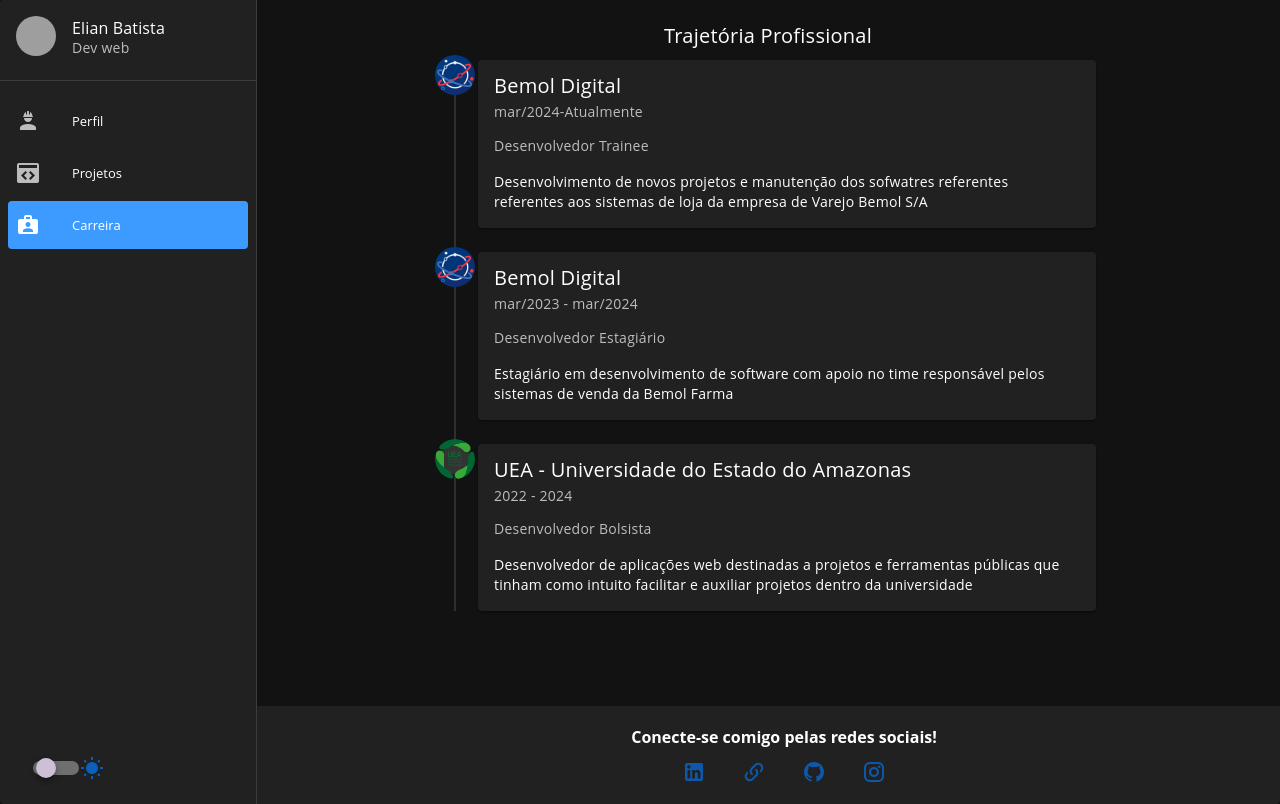
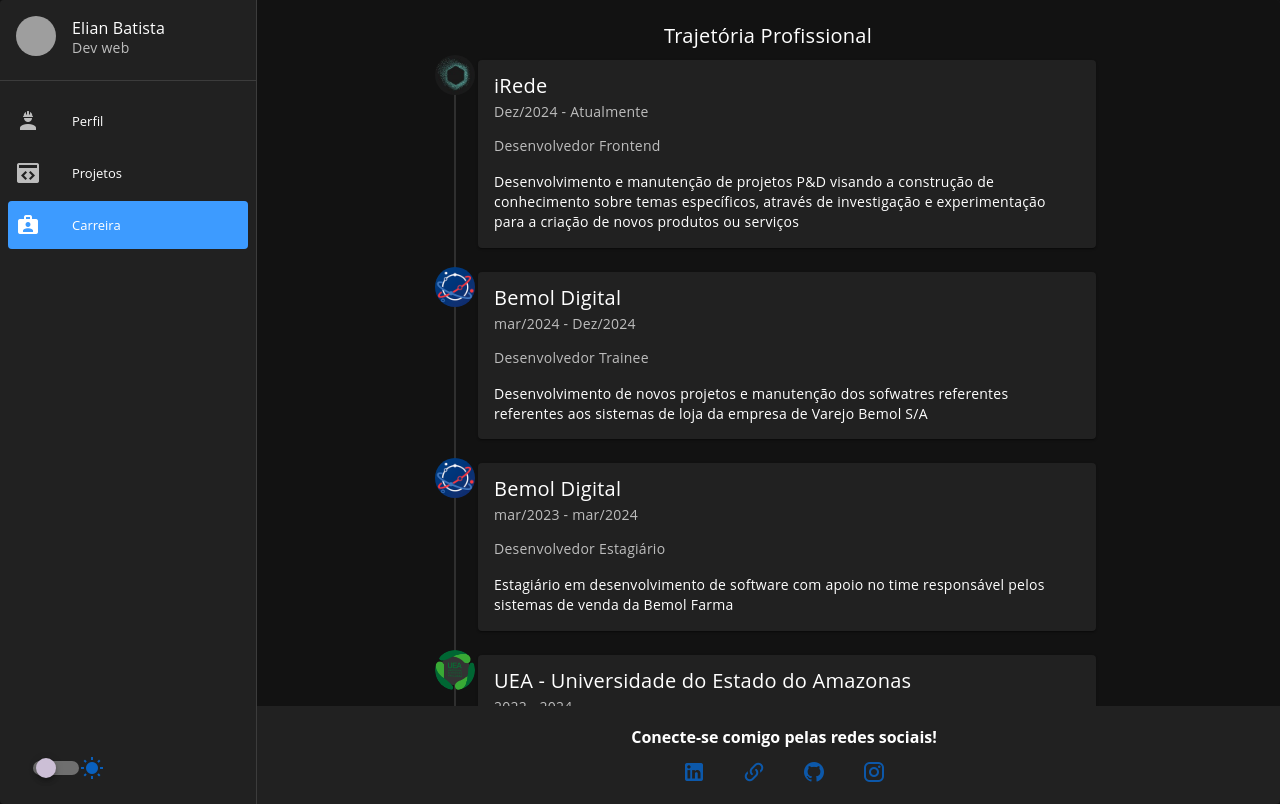
Before and after one commit to Elian-beep/portfolio, a Vue app: page /jobs in a window 1280 px wide. Built offline with nearby package versions, Linux system fonts and the light colour scheme; grey boxes are pictures that could not be loaded.

Commit message:
feat: add irede

```diff
--- a/src/mocks/Jobs.ts
+++ b/src/mocks/Jobs.ts
@@ -1,12 +1,21 @@
 import icon_bd from '@/assets/icons/icon_bd.png';
 import icon_uea from '@/assets/icons/icon_uea.png';
+import icon_irede from '@/assets/icons/icon_irede.jpg';
 
 export const jobs = [
     {
-        id: 1,
+        id: 4,
+        name: 'iRede',
+        role: 'Desenvolvedor Frontend',
+        period: 'Dez/2024 - Atualmente',
+        image: icon_irede,
+        desc: 'Desenvolvimento e manutenção de projetos P&D visando a construção de conhecimento sobre temas específicos, através de investigação e experimentação para a criação de novos produtos ou serviços',
+    },
+    {
+        id: 3,
         name: 'Bemol Digital',
         role: 'Desenvolvedor Trainee',
-        period: 'mar/2024-Atualmente',
+        period: 'mar/2024 - Dez/2024',
         image: icon_bd,
         desc: 'Desenvolvimento de novos projetos e manutenção dos sofwatres referentes referentes aos sistemas de loja da empresa de Varejo Bemol S/A',
     },
```
Also changed, not shown: src/assets/icons/icon_irede.jpg (added).
